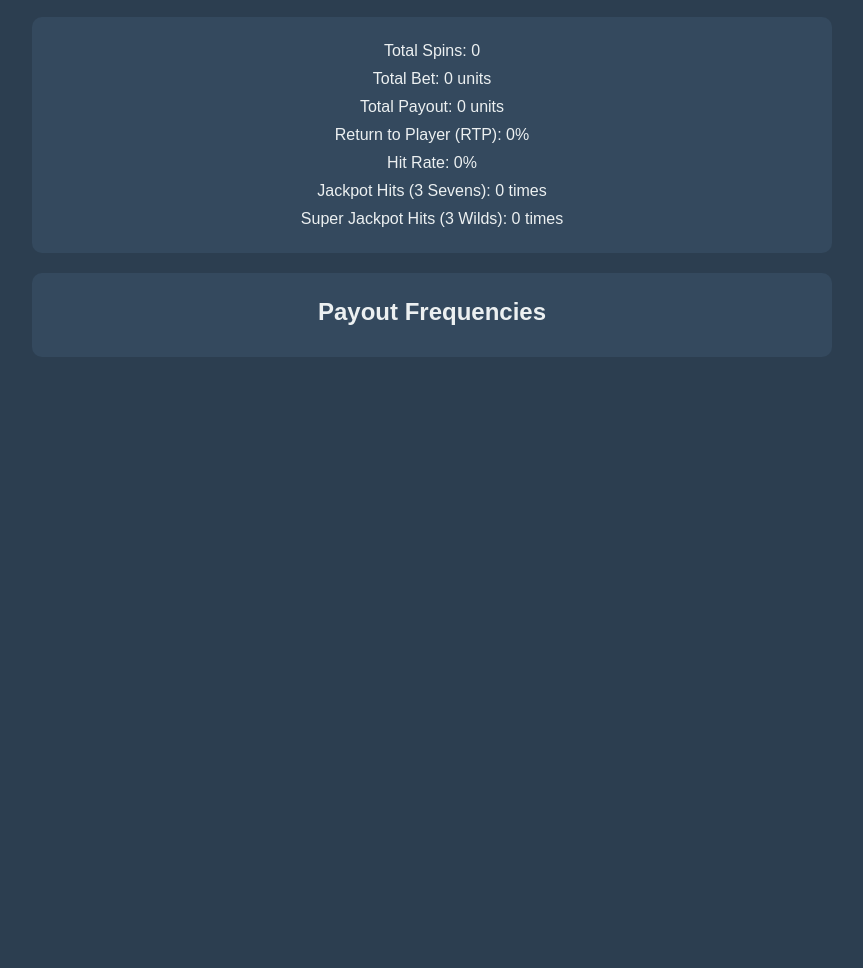
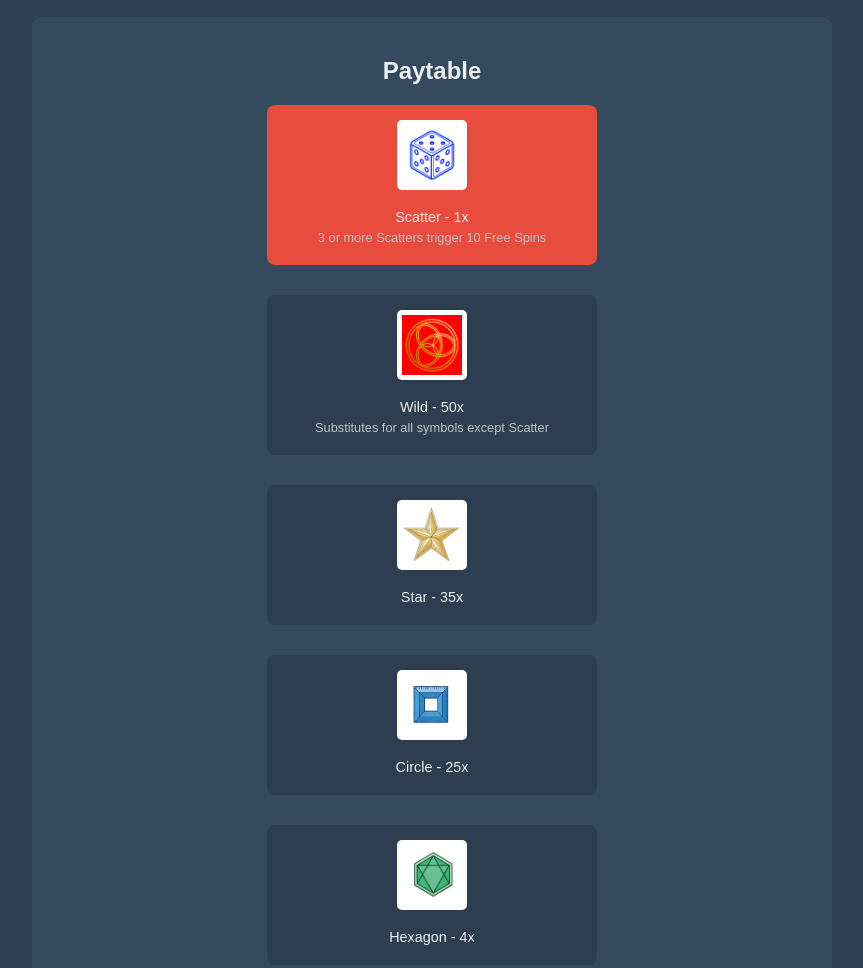
Before and after one commit to matthewseanlocke/simple-slot-simulation, a plain HTML site: page index.html in a window 1280 px wide. Shown: the part 788-1756 px from the top of the page, without its empty margins (208-1071 px from the left). Before the commit the page ends 1173 px from the top, so only its background shows below. Drawn offline with Linux system fonts and the light colour scheme.

Commit message:
Added code for Paytable
Added Paytable for symbol pays

```diff
--- a/config/payouts.json
+++ b/config/payouts.json
@@ -5,6 +5,6 @@
     "Low2": 3,
     "Low3": 2,
     "Low4": 1,
-    "Wild": 50
-
+    "Wild": 50,
+    "Scatter": 1
   }
--- a/index.html
+++ b/index.html
@@ -51,6 +51,47 @@
       <p id="total-win">0</p>
     </div>
 
+    <!-- Add Paytable Section Here -->
+    <div class="paytable">
+      <h2>Paytable</h2>
+      <div class="paytable-grid single-column">
+        <div class="paytable-item scatter">
+          <img src="images/scatter.png" alt="Scatter">
+          <p>Scatter - 1x</p>
+          <p class="subtitle">3 or more Scatters trigger 10 Free Spins</p>
+        </div>
+        <div class="paytable-item">
+          <img src="images/wild.png" alt="Wild">
+          <p>Wild - 50x</p>
+          <p class="subtitle">Substitutes for all symbols except Scatter</p>
+        </div>
+        <div class="paytable-item">
+          <img src="images/star.png" alt="Star">
+          <p>Star - 35x</p>
+        </div>
+        <div class="paytable-item">
+          <img src="images/circle.png" alt="Circle">
+          <p>Circle - 25x</p>
+        </div>
+        <div class="paytable-item">
+          <img src="images/hexagon.png" alt="Hexagon">
+          <p>Hexagon - 4x</p>
+        </div>
+        <div class="paytable-item">
+          <img src="images/pentagon.png" alt="Pentagon">
+          <p>Pentagon - 3x</p>
+        </div>
+        <div class="paytable-item">
+          <img src="images/triangle.png" alt="Triangle">
+          <p>Triangle - 2x</p>
+        </div>
+        <div class="paytable-item">
+          <img src="images/square.png" alt="Square">
+          <p>Square - 1x</p>
+        </div>
+      </div>
+    </div>
+
     <!-- Statistics Section -->
     <div class="stats">
       <p>Total Spins: <span id="total-spins">0</span></p>
@@ -72,7 +113,6 @@
 
     <!-- Optional: Win Sound -->
     <audio id="win-sound" src="sounds/win.mp3" preload="auto"></audio>
-
   </div>
 
   <script src="script.js"></script>
--- a/styles.css
+++ b/styles.css
@@ -183,3 +183,94 @@ body {
 .free-spins-indicator.hidden {
   display: none;
 }
+
+/* Paytable Styles */
+.paytable {
+  background-color: #34495e;
+  padding: 20px;
+  border-radius: 10px;
+  margin-top: 20px;
+}
+
+.paytable h2 {
+  margin-bottom: 20px;
+  color: #ecf0f1;
+}
+
+.paytable-grid {
+  display: grid;
+  grid-template-columns: repeat(auto-fit, minmax(150px, 1fr));
+  gap: 20px;
+  justify-items: center;
+}
+
+.paytable-item {
+  background-color: #2c3e50;
+  padding: 15px;
+  border-radius: 8px;
+  text-align: center;
+  width: 140px;
+}
+
+.paytable-item img {
+  width: 60px;
+  height: 60px;
+  object-fit: contain;
+  margin-bottom: 10px;
+  background-color: #fff;
+  border-radius: 5px;
+  padding: 5px;
+}
+
+.paytable-item p {
+  margin: 5px 0;
+  color: #ecf0f1;
+  font-size: 0.9em;
+}
+
+.paytable-item .subtitle {
+  font-size: 0.8em;
+  color: #bdc3c7;
+  line-height: 1.2;
+}
+
+.paytable-item.scatter {
+  background-color: #e74c3c;
+}
+
+/* Responsive adjustments for paytable */
+@media (max-width: 600px) {
+  .paytable-grid {
+    grid-template-columns: repeat(auto-fit, minmax(120px, 1fr));
+    gap: 10px;
+  }
+
+  .paytable-item {
+    width: 110px;
+    padding: 10px;
+  }
+
+  .paytable-item img {
+    width: 50px;
+    height: 50px;
+  }
+
+  .paytable-item p {
+    font-size: 0.8em;
+  }
+
+  .paytable-item .subtitle {
+    font-size: 0.7em;
+  }
+}
+
+.paytable-grid.single-column {
+  grid-template-columns: 1fr;
+  max-width: 300px;
+  margin: 0 auto;
+}
+
+.paytable-item {
+  width: 100%;
+  margin-bottom: 10px;
+}
```
